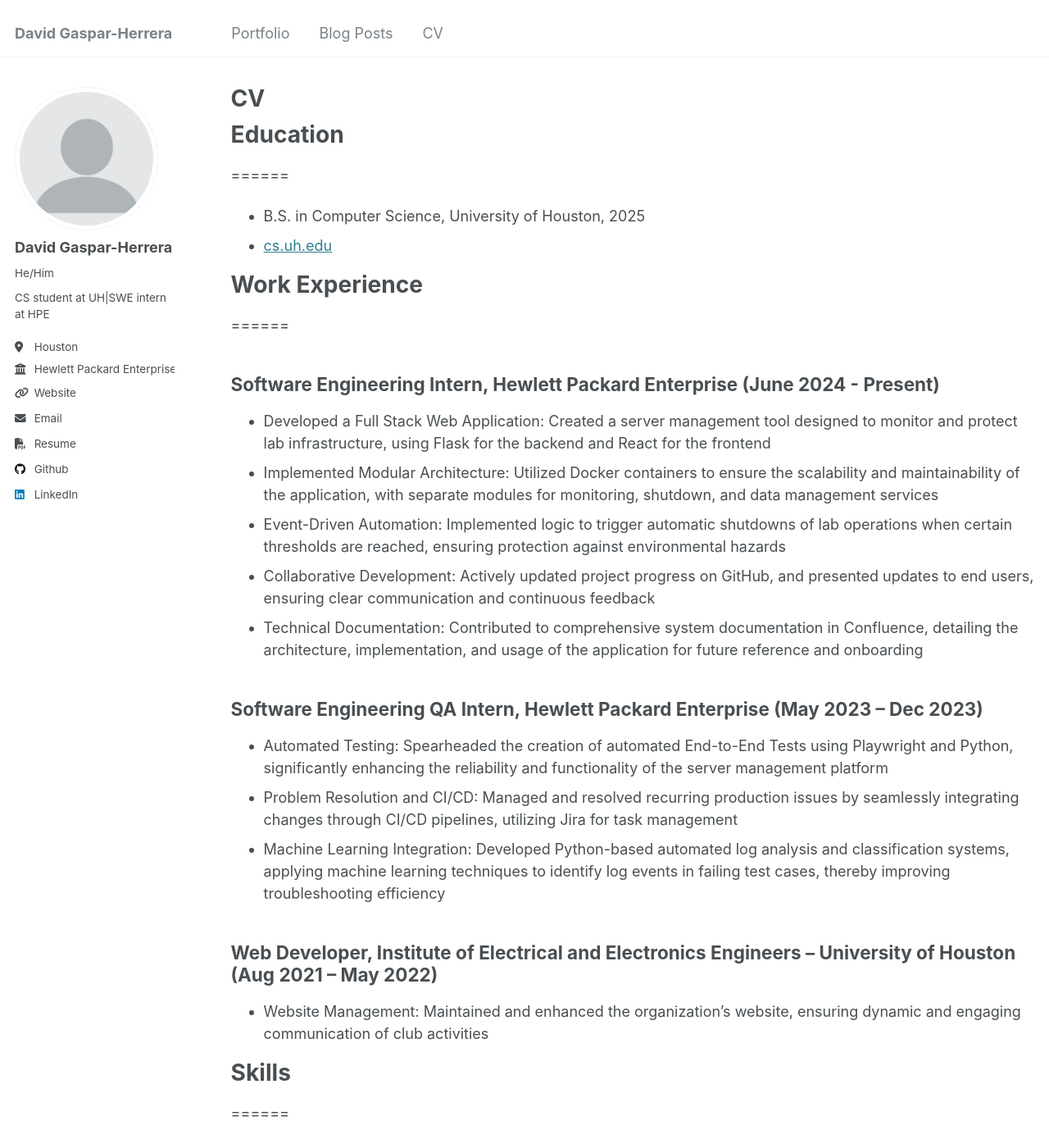
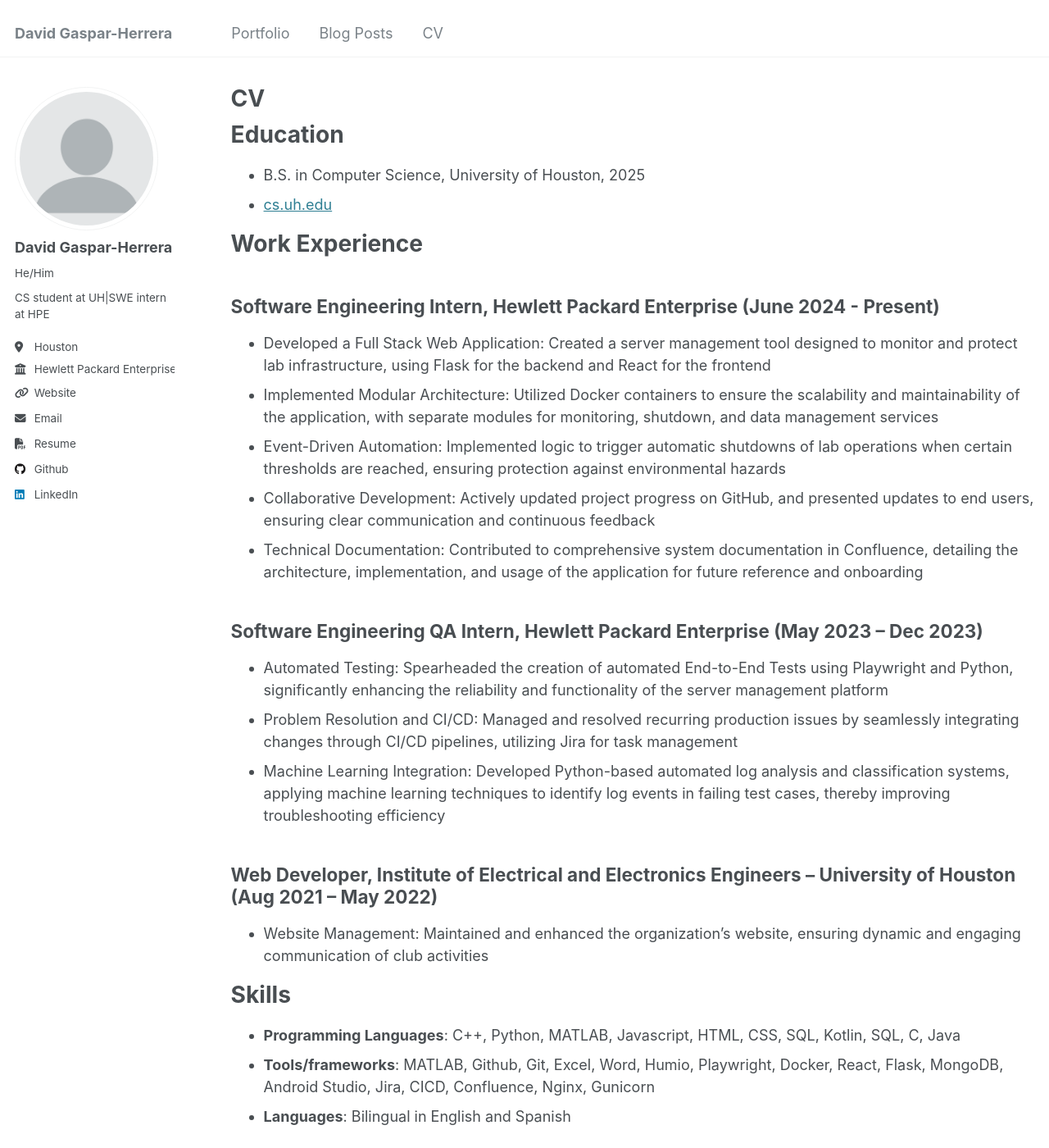
Before and after one commit to David-Gaspar-H/david-gaspar-h.github.io, a Jekyll site: the page built from _pages/cv.md, in a window 1280 px wide and 1400 px high. Shown: the whole window at 82% size. Built offline with Jekyll 4.4.1, drawn with Linux system fonts in a browser that asks for light colours.

Commit message:
Update cv.md

```diff
--- a/_pages/cv.md
+++ b/_pages/cv.md
@@ -9,12 +9,12 @@ redirect_from:
 
 {% include base_path %}
 
-# Education
+Education
 ======
 * B.S. in Computer Science, University of Houston, 2025
 * [cs.uh.edu](cs.uh.edu)
 
-# Work Experience
+Work Experience
 ======
 ## Software Engineering Intern, Hewlett Packard Enterprise (June 2024 - Present)
 - Developed a Full Stack Web Application: Created a server management tool designed to monitor and protect lab infrastructure, using Flask for the backend and React for the frontend
@@ -31,7 +31,7 @@ redirect_from:
 ## Web Developer, Institute of Electrical and Electronics Engineers – University of Houston (Aug 2021 – May 2022)
 - Website Management: Maintained and enhanced the organization's website, ensuring dynamic and engaging communication of club activities
 
-# Skills
+Skills
 ======
 - **Programming Languages**: C++, Python, MATLAB, Javascript, HTML, CSS, SQL, Kotlin, SQL, C, Java
 - **Tools/frameworks**: MATLAB, Github, Git, Excel, Word, Humio, Playwright, Docker, React, Flask, MongoDB, Android Studio, Jira, CICD, Confluence, Nginx, Gunicorn
```
